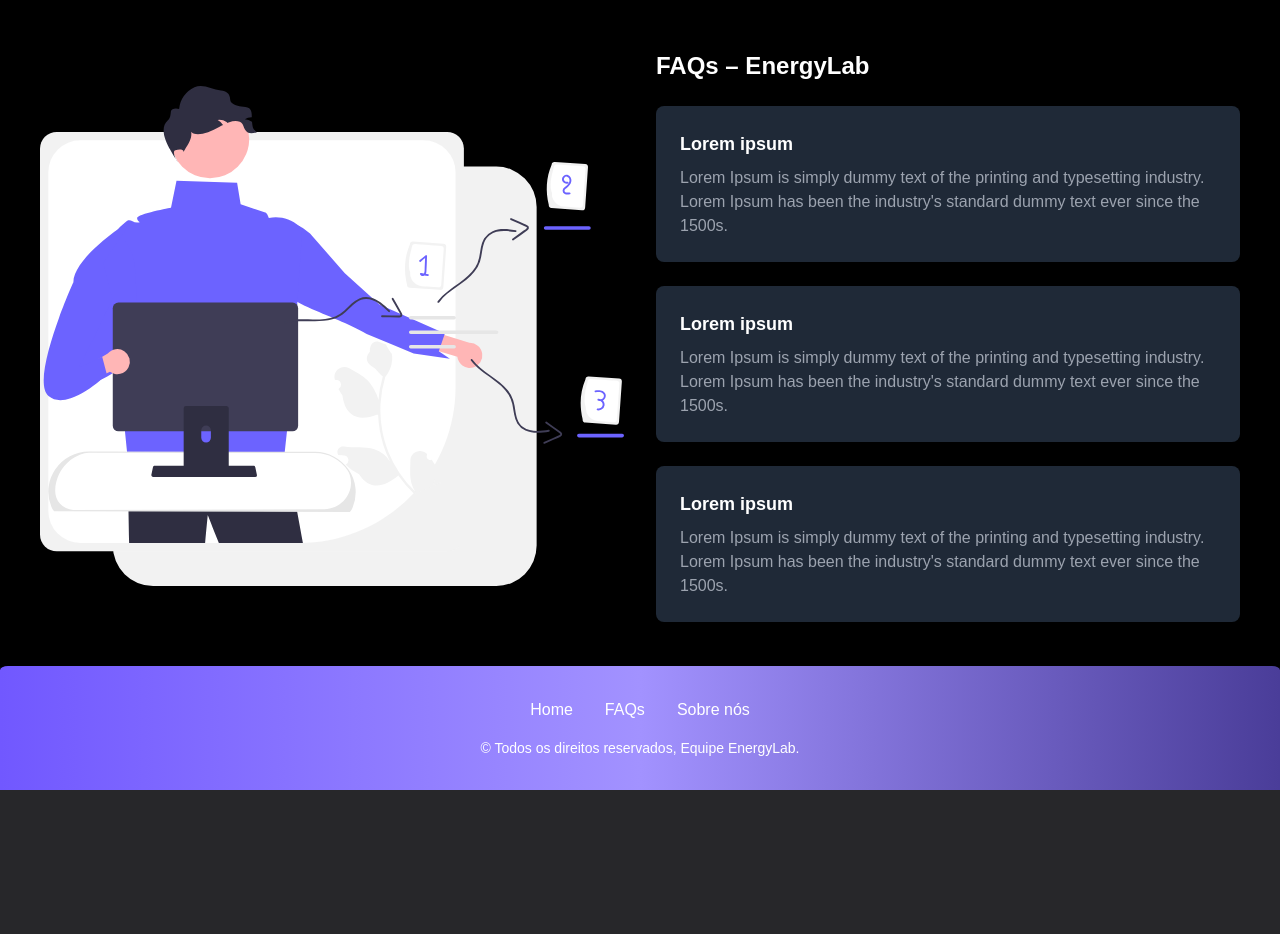
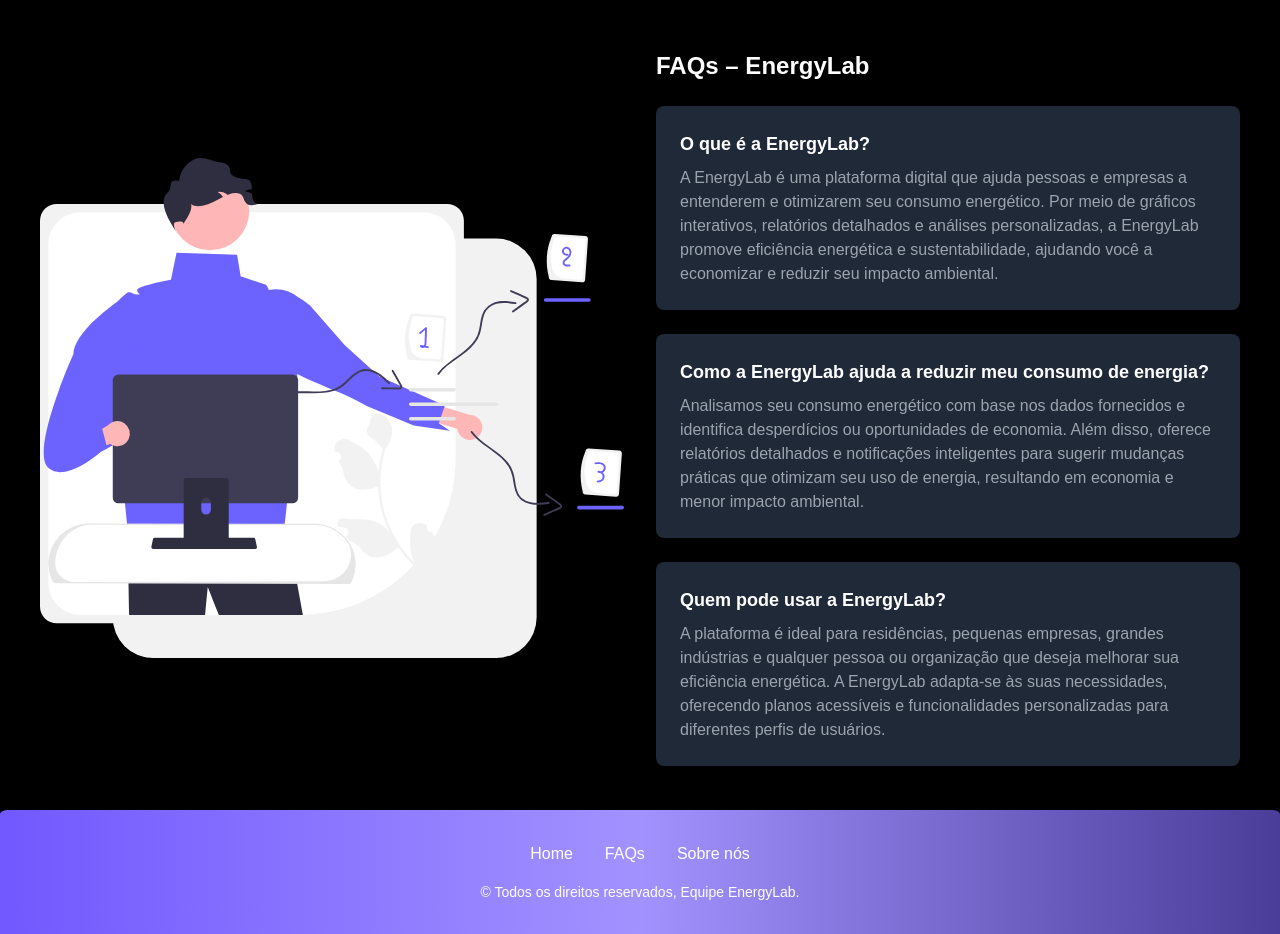
Before and after one commit to akemilol/EnergyLab---GS, a Next.js app in the folder energy-lab/: page / in a window 1280 px wide. Shown: the part 2900-3834 px from the top of the page. Before the commit the page ends 3690 px from the top, so only its background shows below. Built offline with nearby package versions, Linux system fonts and the light colour scheme.

Commit message:
Ajustando o MenuFaqs

```diff
--- a/energy-lab/src/components/MenuFaqs/MenuFaqs.tsx
+++ b/energy-lab/src/components/MenuFaqs/MenuFaqs.tsx
@@ -20,28 +20,26 @@
         <h1 className="text-2xl font-bold mb-6">FAQs – EnergyLab</h1>
 
         <div className="bg-gray-800 p-6 rounded-lg">
-            <h2 className="text-lg font-semibold">Lorem ipsum</h2>
+            <h2 className="text-lg font-semibold">  O que é a EnergyLab? </h2>
             <p className="text-gray-400 mt-2">
-            Lorem Ipsum is simply dummy text of the printing and typesetting industry. Lorem Ipsum has been
-            the industry's standard dummy text ever since the 1500s.
+            A EnergyLab é uma plataforma digital que ajuda pessoas e empresas a entenderem e otimizarem seu consumo energético. Por meio de gráficos interativos, relatórios detalhados e análises personalizadas, a EnergyLab promove eficiência energética e sustentabilidade, ajudando você a economizar e reduzir seu impacto ambiental.
             </p>
         </div>
 
         <div className="bg-gray-800 p-6 rounded-lg">
-            <h2 className="text-lg font-semibold">Lorem ipsum</h2>
+            <h2 className="text-lg font-semibold"> Como a EnergyLab ajuda a reduzir meu consumo de energia? </h2>
             <p className="text-gray-400 mt-2">
-            Lorem Ipsum is simply dummy text of the printing and typesetting industry. Lorem Ipsum has been
-            the industry's standard dummy text ever since the 1500s.
+            Analisamos seu consumo energético com base nos dados fornecidos e identifica desperdícios ou oportunidades de economia. Além disso, oferece relatórios detalhados e notificações inteligentes para sugerir mudanças práticas que otimizam seu uso de energia, resultando em economia e menor impacto ambiental.
             </p>
         </div>
 
         <div className="bg-gray-800 p-6 rounded-lg">
-            <h2 className="text-lg font-semibold">Lorem ipsum</h2>
+            <h2 className="text-lg font-semibold"> Quem pode usar a EnergyLab? </h2>
             <p className="text-gray-400 mt-2">
-            Lorem Ipsum is simply dummy text of the printing and typesetting industry. Lorem Ipsum has been
-            the industry's standard dummy text ever since the 1500s.
+            A plataforma é ideal para residências, pequenas empresas, grandes indústrias e qualquer pessoa ou organização que deseja melhorar sua eficiência energética. A EnergyLab adapta-se às suas necessidades, oferecendo planos acessíveis e funcionalidades personalizadas para diferentes perfis de usuários.
             </p>
         </div>
+
         </div>
 
     </div>
```
